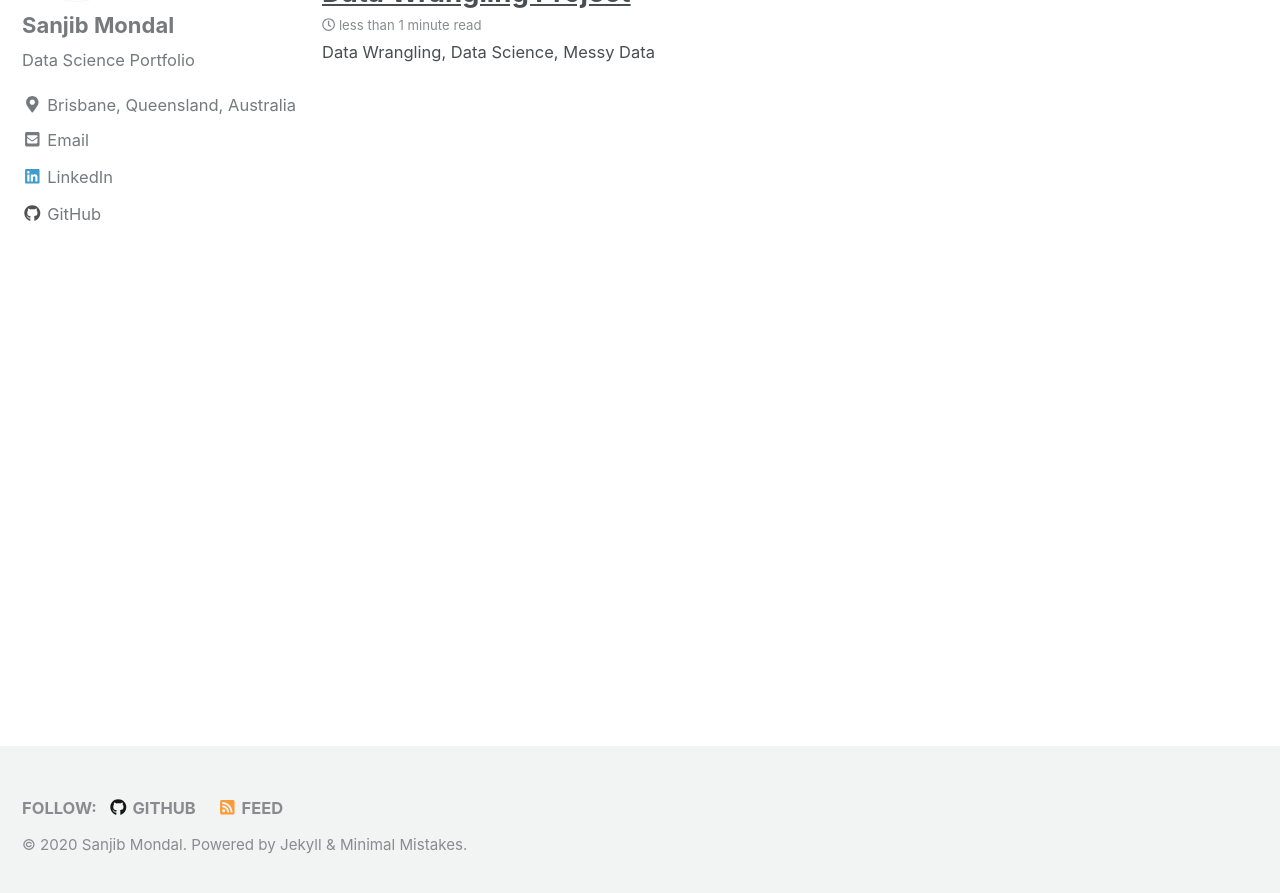
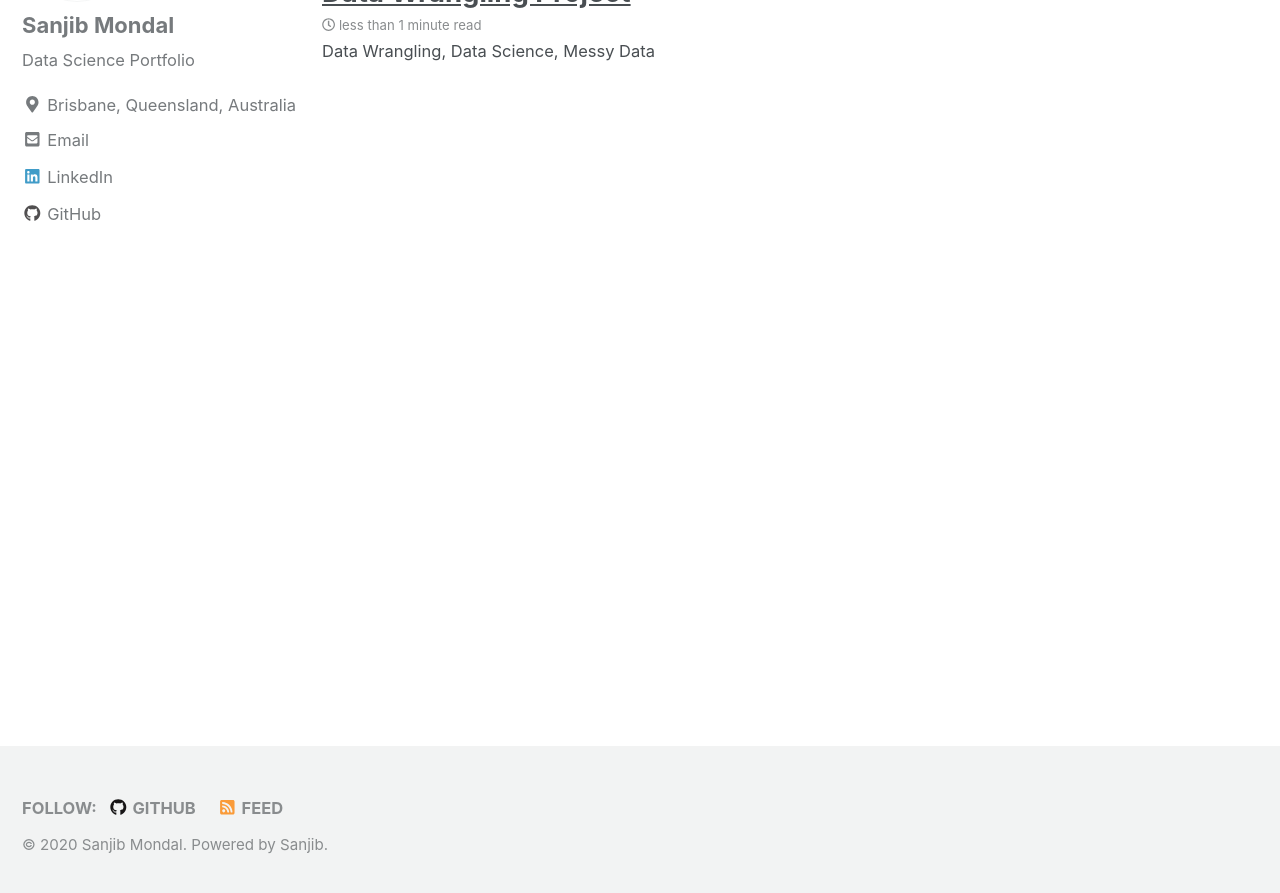
Before and after one commit to Sanjib-Mondal/Sanjib-Mondal.Co, a Jekyll site: the page built from index.html, in a window 1280 px wide and 900 px high, scrolled down 760 px. Shown: the top 893 px of the window. Built offline with Jekyll 4.4.1, drawn with Linux system fonts in a browser that asks for light colours; nearby versions of some CDN libraries; the list of posts is cut into pages by our own code.

Commit message:
Update footer.html

```diff
--- a/_includes/footer.html
+++ b/_includes/footer.html
@@ -22,4 +22,4 @@
   </ul>
 </div>
 
-<div class="page__footer-copyright">&copy; {{ site.time | date: '%Y' }} {{ site.name | default: site.title }}. {{ site.data.ui-text[site.locale].powered_by | default: "Powered by" }} <a href="https://jekyllrb.com" rel="nofollow">Jekyll</a> &amp; <a href="https://mademistakes.com/work/minimal-mistakes-jekyll-theme/" rel="nofollow">Minimal Mistakes</a>.</div>
+<div class="page__footer-copyright">&copy; {{ site.time | date: '%Y' }} {{ site.name | default: site.title }}. {{ site.data.ui-text[site.locale].powered_by | default: "Powered by" }} <a href="https://Sanjib-Mondal.github.io" rel="nofollow">Sanjib</a>.</div>
```
